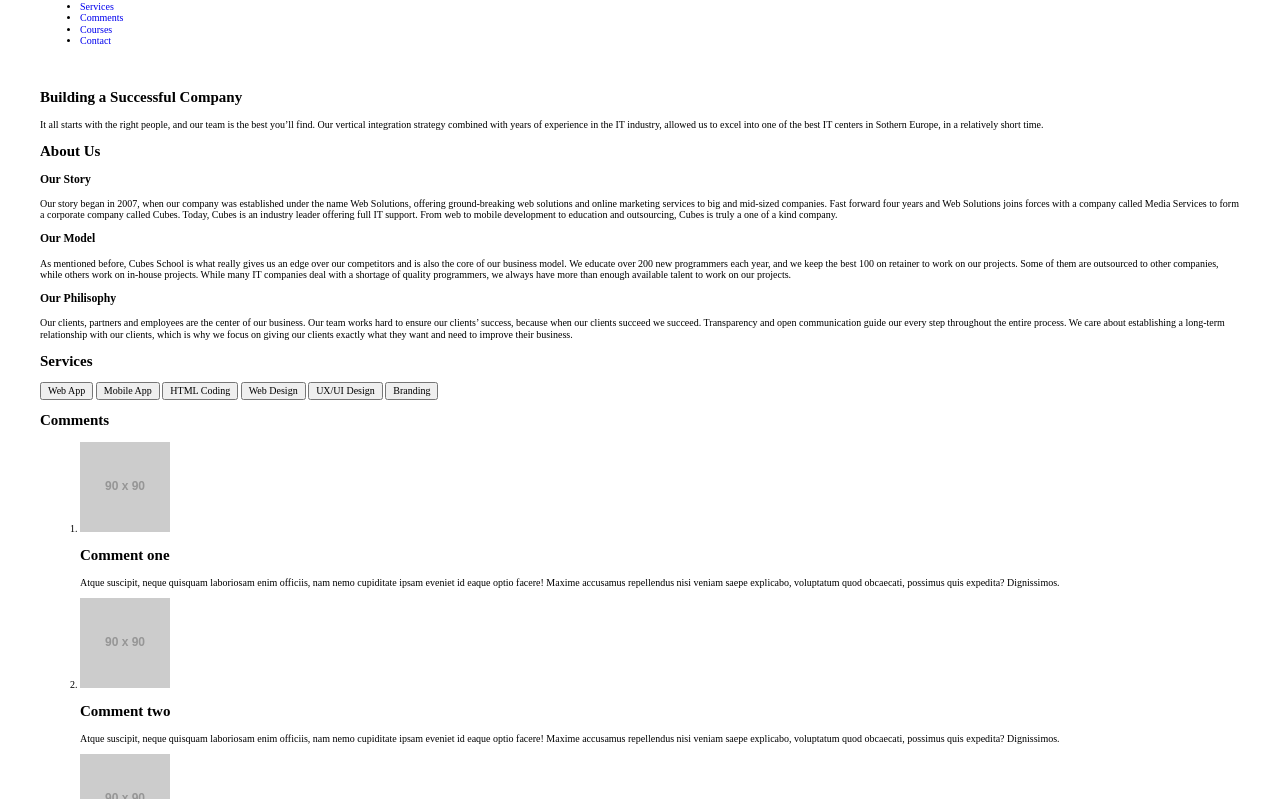
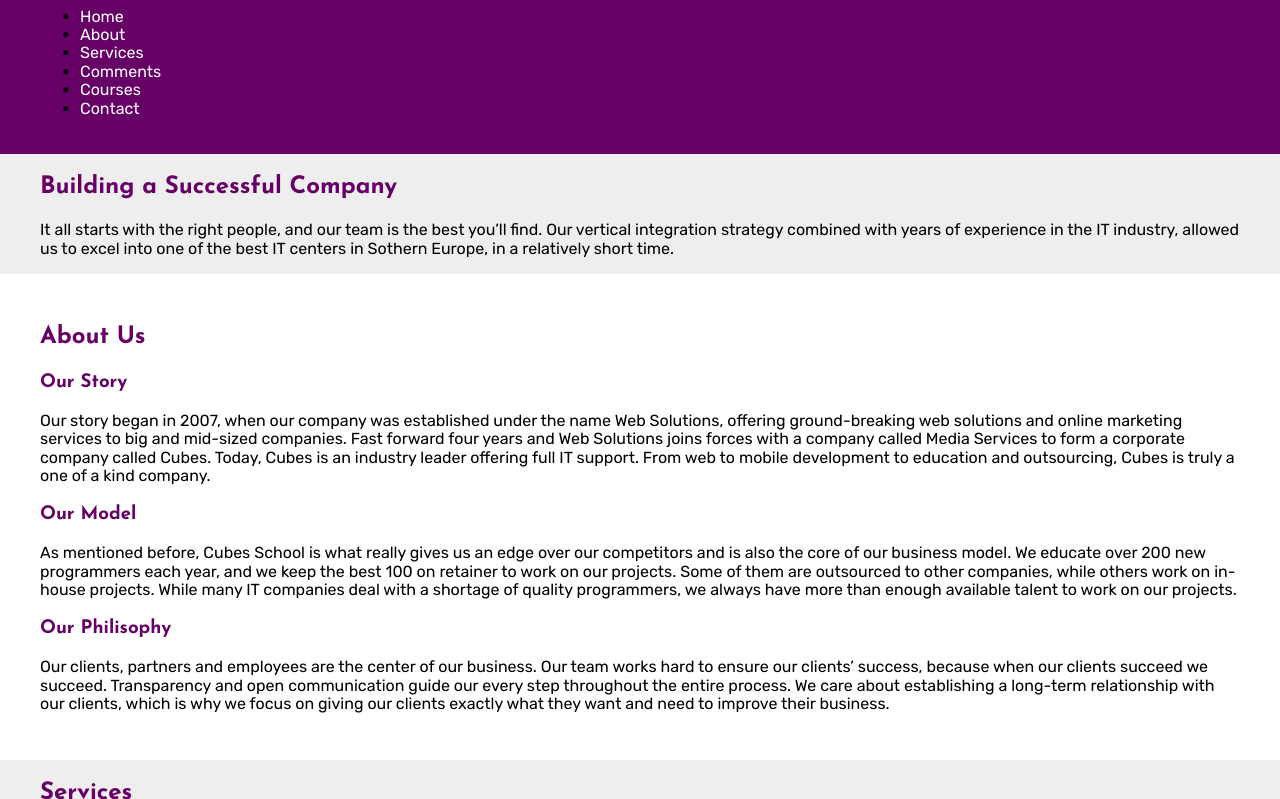
Before and after one commit to VladaPn/learningSass, a plain HTML site: page public_html/index.html in a window 1280 px wide. Shown: the part 92-891 px from the top of the page. Drawn offline with nearby package versions, Linux system fonts and the light colour scheme; files that its build step writes are made by us from their sources; placeholder pictures from the web are drawn by us.

Commit message:
Partials done

```diff
--- a/public_html/scss/partials/_aboutSection.scss
+++ b/public_html/scss/partials/_aboutSection.scss
@@ -1,8 +1,5 @@
-/*
-Click nbfs://nbhost/SystemFileSystem/Templates/Licenses/license-default.txt to change this license
-Click nbfs://nbhost/SystemFileSystem/Templates/ClientSide/style.scss to edit this template
-*/
-/*
-    Created on : Feb 25, 2023, 5:15:05 PM
-    Author     : Korisnik
-*/
+$about-bg:$white;
+.about-section{
+    padding: 30px 0;
+    background-color: $about-bg;
+}
--- a/public_html/scss/partials/_base.scss
+++ b/public_html/scss/partials/_base.scss
@@ -1,3 +1,10 @@
+$default-text-color:$black;
+$default-bg:$light-gray;
+$default-font:$rubik;
+$headings-font:$josefin;
+$default-weight:$font-regular;
+$heading-weight:$font-bold;
+$heading-color:$purple;
 img{
     max-width: 100%;
 }
@@ -18,3 +25,15 @@ html{
     width: 95%;
     max-width: 1200px;
 }
+body{
+    font-size: 1.6rem;
+    color: $default-text-color;
+    background-color: $default-bg;
+    font-family: $default-font;
+    font-weight: $default-weight;
+}
+h1, h2, h3, h4, h5, h6{
+    font-family: $headings-font;
+    font-weight: $heading-weight;
+    color: $heading-color;
+}
--- a/public_html/scss/partials/_commentSection.scss
+++ b/public_html/scss/partials/_commentSection.scss
@@ -1,8 +1,5 @@
-/*
-Click nbfs://nbhost/SystemFileSystem/Templates/Licenses/license-default.txt to change this license
-Click nbfs://nbhost/SystemFileSystem/Templates/ClientSide/style.scss to edit this template
-*/
-/*
-    Created on : Feb 25, 2023, 5:16:39 PM
-    Author     : Korisnik
-*/
+$comment-bg:$white;
+.comment-section{
+    padding: 30px 0;
+    background-color: $comment-bg;
+}
--- /dev/null
+++ b/public_html/scss/partials/_fonts.scss
@@ -0,0 +1,11 @@
+@import url('https://fonts.googleapis.com/css2?family=Josefin+Sans:wght@400;700&family=Lato:wght@400;700&family=Rubik:wght@400;700&display=swap');
+
+/*  font-family: 'Josefin Sans', sans-serif;
+font-family: 'Lato', sans-serif;
+font-family: 'Rubik', sans-serif;  */
+
+$lato: 'Lato', sans-serif;
+$rubik:'Rubik', sans-serif;
+$josefin:'Josefin Sans', sans-serif;
+$font-regular:400;
+$font-bold:700;
--- a/public_html/scss/partials/_footer.scss
+++ b/public_html/scss/partials/_footer.scss
@@ -1,8 +1,9 @@
-/*
-Click nbfs://nbhost/SystemFileSystem/Templates/Licenses/license-default.txt to change this license
-Click nbfs://nbhost/SystemFileSystem/Templates/ClientSide/style.scss to edit this template
-*/
-/*
-    Created on : Feb 25, 2023, 5:17:33 PM
-    Author     : Korisnik
-*/
+$footer-bg:$purple;
+$footer-text:$white;
+footer{
+    padding: 30px 0;
+    background-color: $footer-bg;
+}
+footer a, footer p{
+    color: $footer-text;
+}
--- a/public_html/scss/partials/_header.scss
+++ b/public_html/scss/partials/_header.scss
@@ -1,3 +1,9 @@
+$header-bg:$purple;
+$header-link-color:$white;
 header{
     padding: 20px 0;
+    background-color: $header-bg;
 }
+header a{
+    color: $header-link-color;
+}
--- /dev/null
+++ b/public_html/scss/partials/_variables.scss
@@ -0,0 +1,4 @@
+$white:#ffffff;
+$black:#000000;
+$purple:#660066;
+$light-gray:#eeeeee;
--- a/public_html/scss/theme.scss
+++ b/public_html/scss/theme.scss
@@ -1,3 +1,5 @@
+@import "partials/_variables.scss";
+@import "partials/_fonts.scss";
 @import "partials/_reset.scss";
 @import "partials/_base.scss";
 @import "partials/_header.scss";
```
Also changed, not shown: public_html/css/theme.css, 1 other file.
